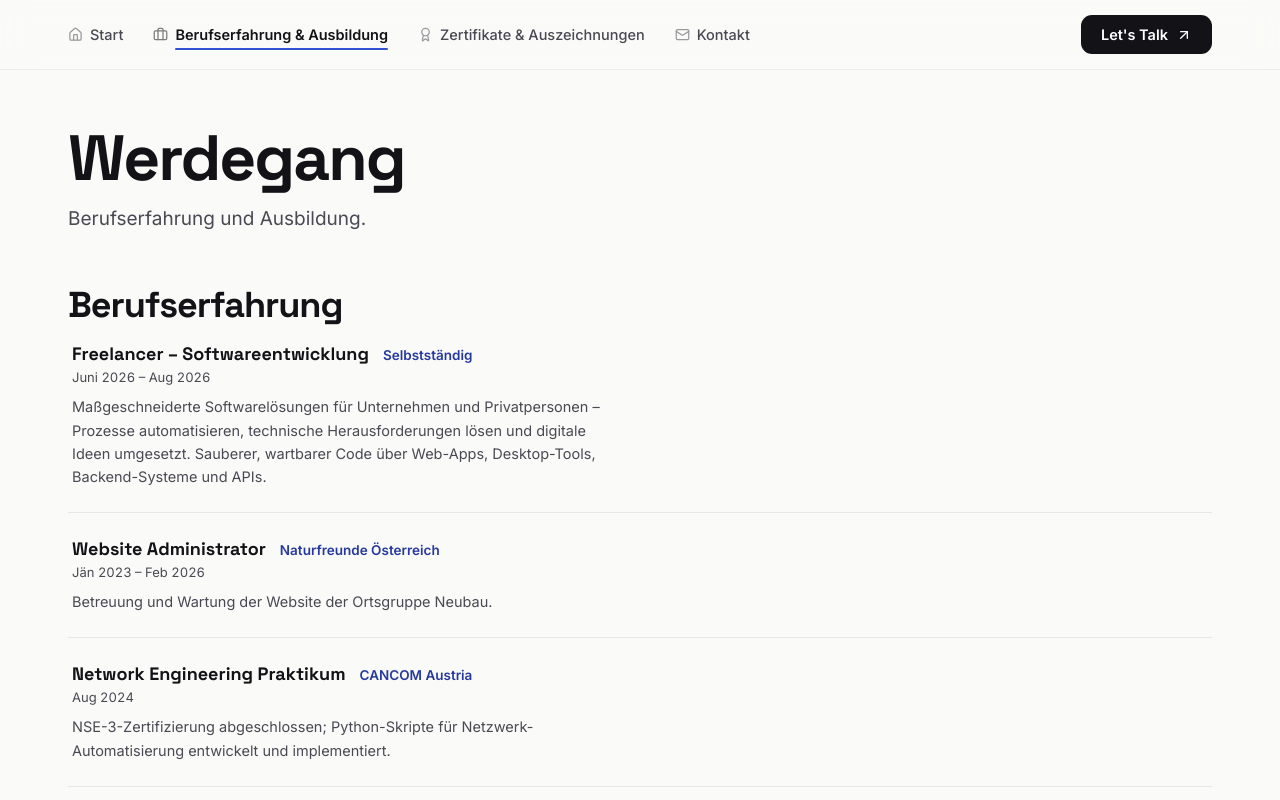
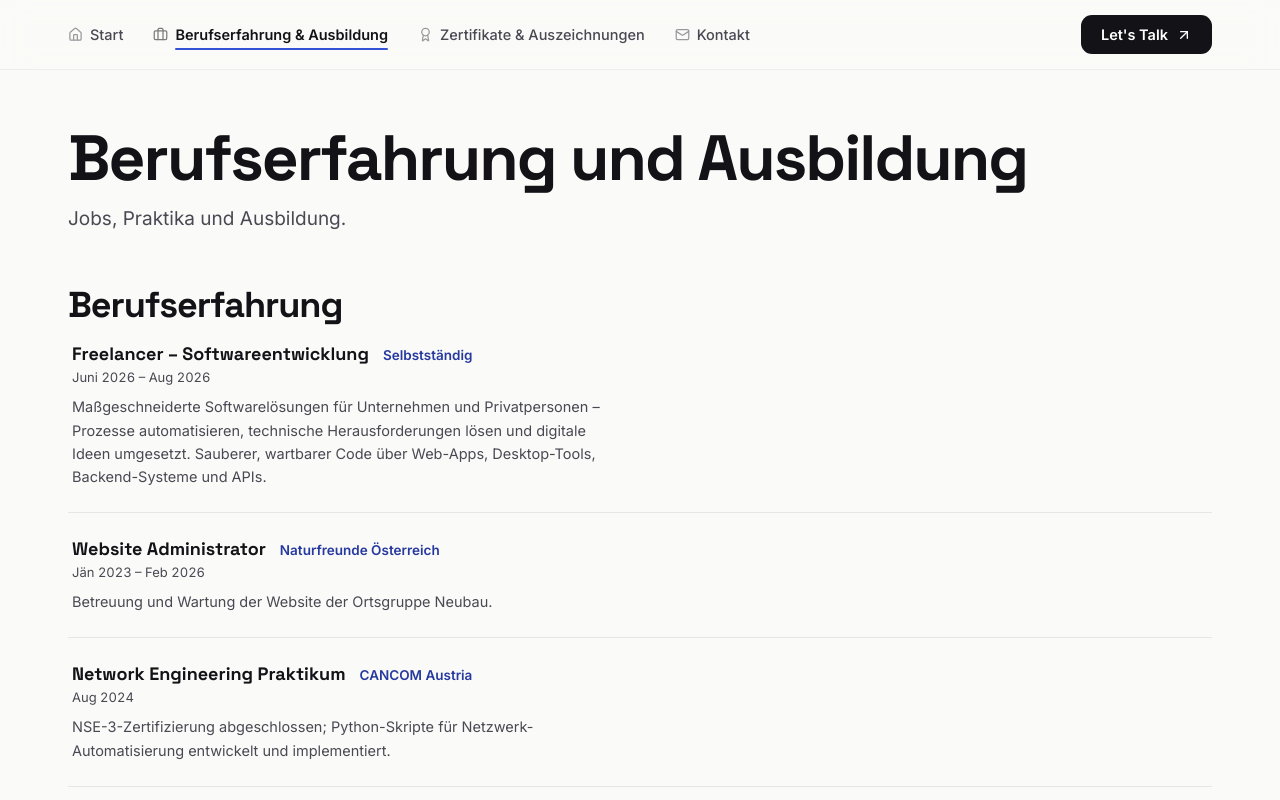
Before and after one commit to WeidenauerErik/Porfolio-Website, a Vue app: page /werdegang in a window 1280 px wide. Shown: the top 800 px of the page. Built offline with nearby package versions, Linux system fonts and the light colour scheme.

Commit message:
editing the text of the website

```diff
--- a/src/router/index.js
+++ b/src/router/index.js
@@ -17,7 +17,7 @@ const routes = [
     path: '/werdegang',
     component: () => import('../views/WerdegangView.vue'),
     meta: {
-      title: 'Werdegang – Erik Weidenauer',
+      title: 'Berufserfahrung und Ausbildung – Erik Weidenauer',
       description: 'Berufserfahrung und Ausbildung von Erik Weidenauer, Full Stack Developer aus Österreich.',
       canonical: `${BASE_URL}/werdegang`,
     },
--- a/src/views/WerdegangView.vue
+++ b/src/views/WerdegangView.vue
@@ -43,8 +43,8 @@ const education = [
 <template>
   <main class="page-main">
     <header data-reveal class="page-hero">
-      <h1 class="page-h1">Werdegang</h1>
-      <p class="page-sub">Berufserfahrung und Ausbildung.</p>
+      <h1 class="page-h1">Berufserfahrung und Ausbildung</h1>
+      <p class="page-sub">Jobs, Praktika und Ausbildung.</p>
     </header>
 
     <!-- Experience -->
```
